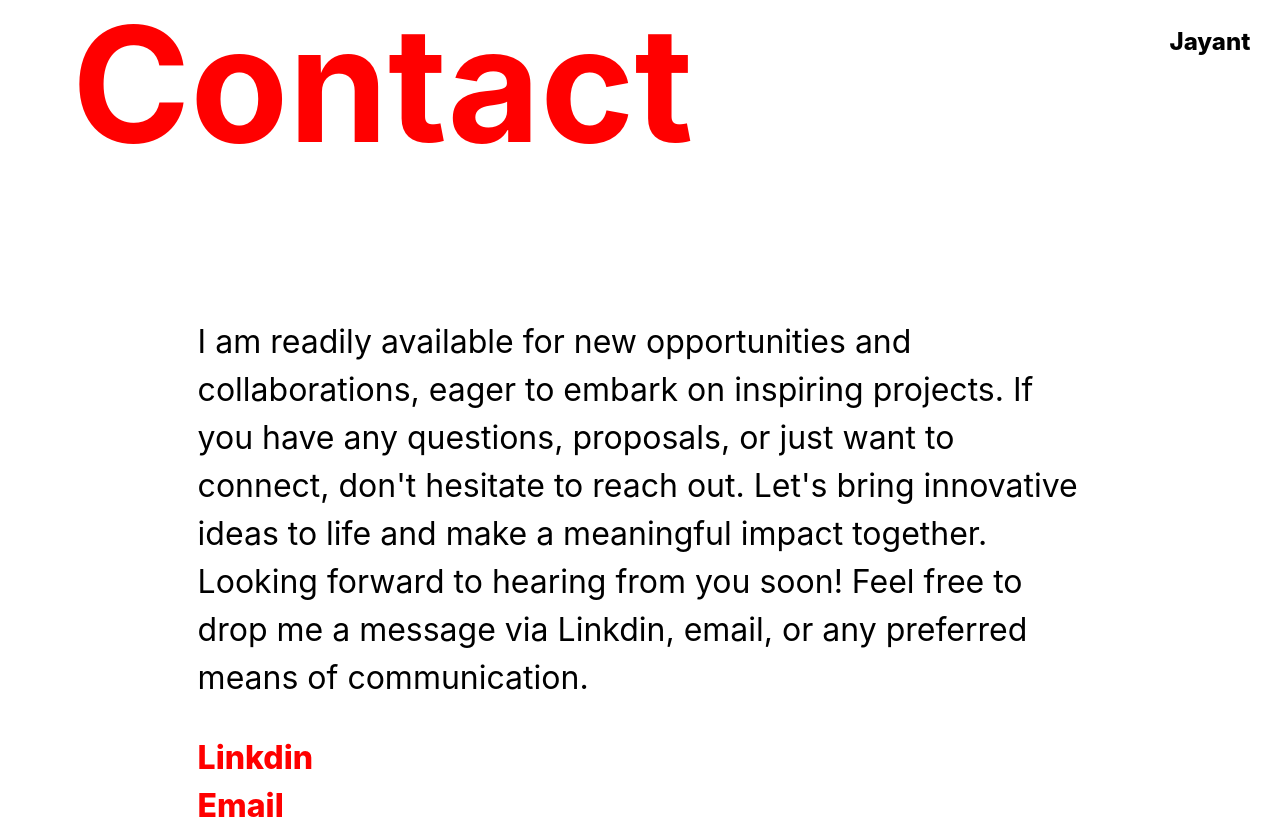
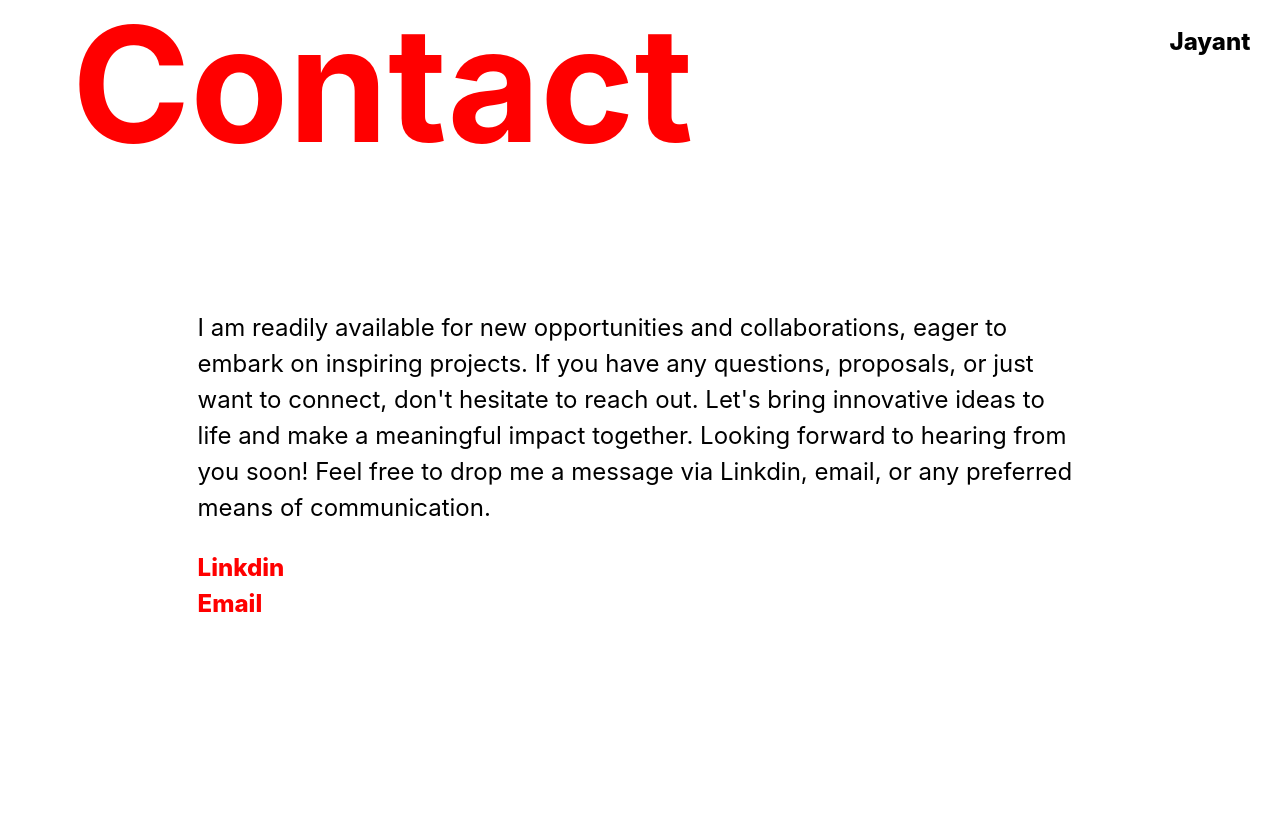
Before and after one commit to jayantAhluwalia/jayantAhluwalia.github.io, a React (Vite) app: page /contact in a window 1280 px wide. After the commit the page ends 808 px from the top, so only its background shows below. Built offline with nearby package versions, Linux system fonts and the light colour scheme.

Commit message:
style change

```diff
--- a/src/index.css
+++ b/src/index.css
@@ -182,7 +182,7 @@
 }
 
 .work-page p {
-  color: black;
+  color: red;
   margin-left: 1em;
   font-size: x-large;
   font-weight: bolder;
@@ -191,6 +191,7 @@
 .work-card h1 {
   padding: 0;
   font-size: 3em;
+  color: black;
 }
 
 .work-card {
@@ -225,7 +226,7 @@
   display: flex;
   flex-direction: column;
   color: black;
-  font-size: 2em;
+  font-size: 1.5em;
   line-height: 1.5em;
   width: 70%;
   margin-top: 10%;
--- a/src/pages/Contact.tsx
+++ b/src/pages/Contact.tsx
@@ -16,7 +16,9 @@
         <a href="https://www.linkedin.com/in/jayant-ahluwalia-418a46187/">
           Linkdin
         </a>
-        <a href="mailto:jayantahluwalia07@gmail.com">Email</a>
+        <a href="https://mail.google.com/mail/?view=cm&fs=1&to=jayantahluwalia07@gmail.com">
+          Email
+        </a>
       </div>
       <HomeLink />
     </div>
```
